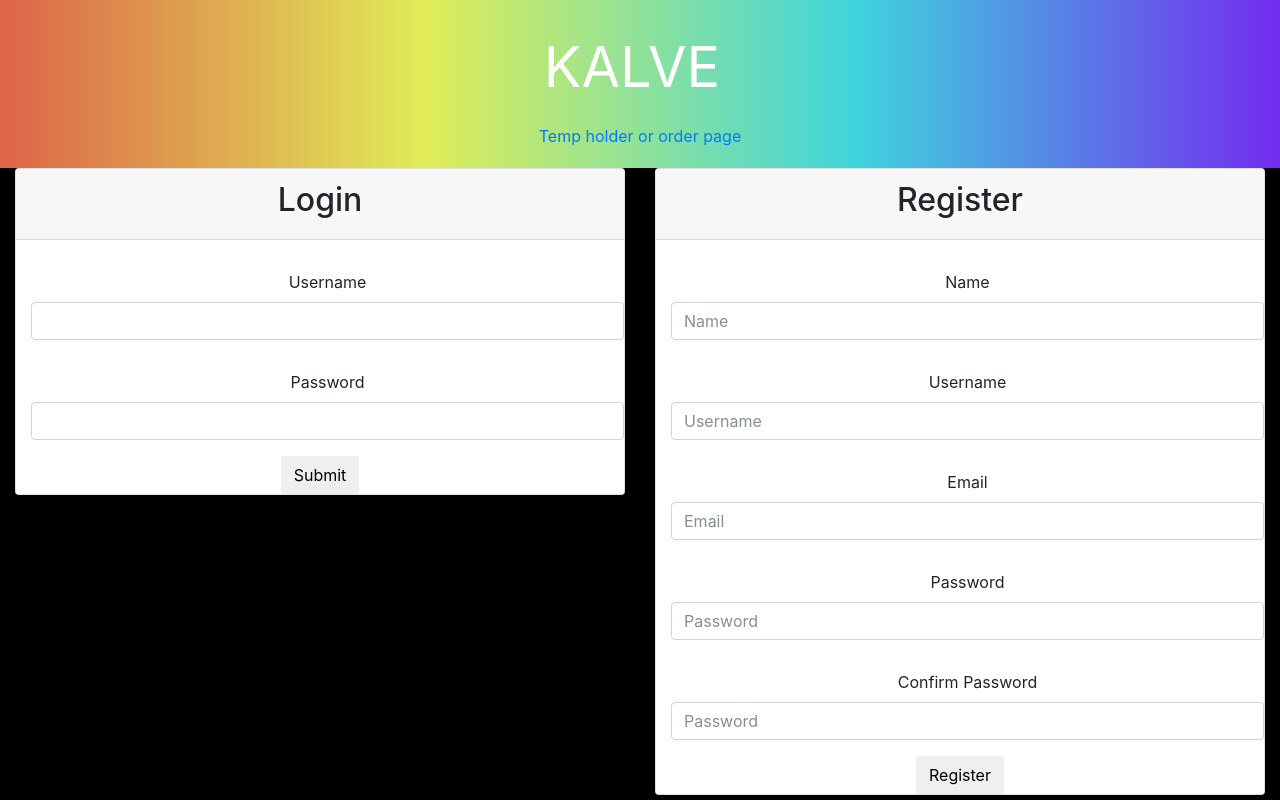
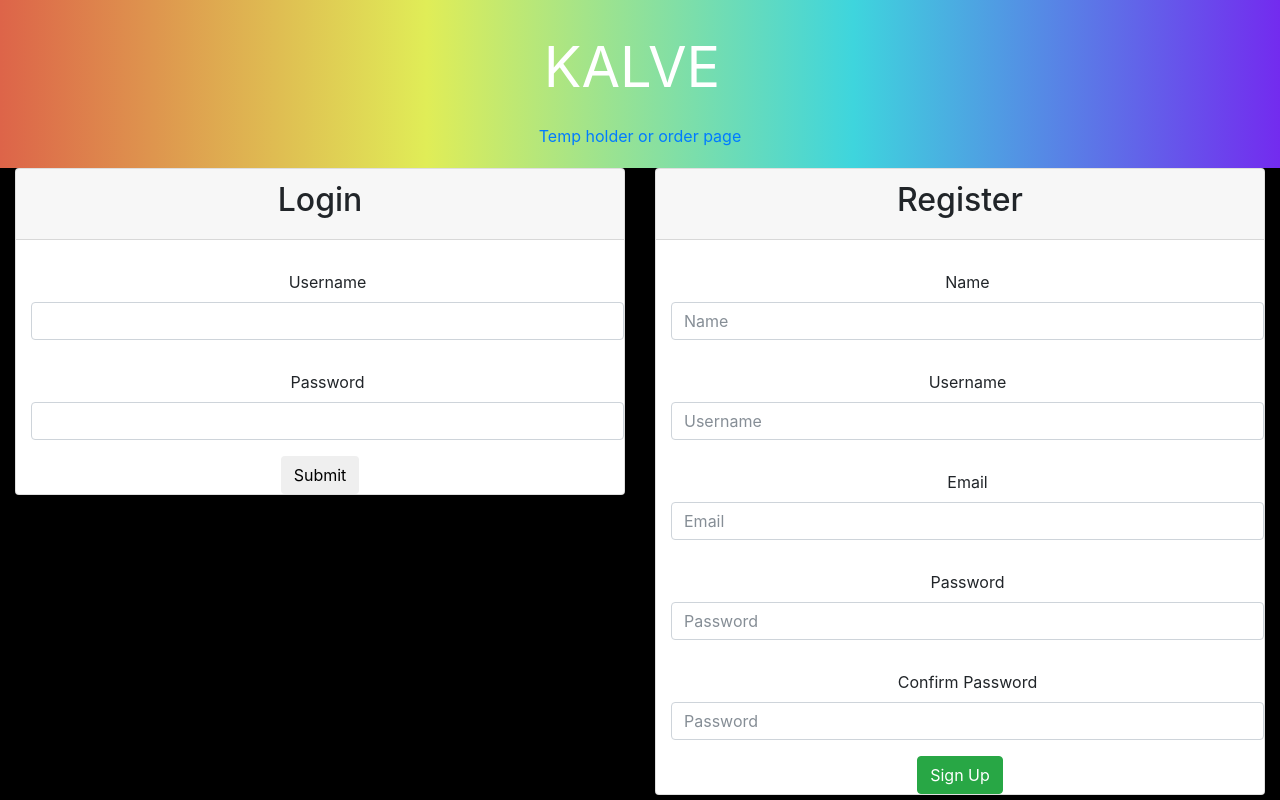
Before and after one commit to misterfoxy/KALVE, a React (Create React App) app in the folder client/: page /login in a window 1280 px wide. Built offline with nearby package versions, Linux system fonts and the light colour scheme.

Commit message:
added register button

```diff
--- /dev/null
+++ b/client/src/components/RegisterBtn/RegisterBtn.js
@@ -0,0 +1,8 @@
+import React from "react";
+
+const RegisterBtn = props => (
+    <button {...props} className="btn btn-success">
+    {props.children}
+    </button>
+);
+export default RegisterBtn;
--- /dev/null
+++ b/client/src/components/RegisterBtn/index.js
@@ -0,0 +1 @@
+export { default } from "./RegisterBtn";
--- a/client/src/pages/Login/Login.js
+++ b/client/src/pages/Login/Login.js
@@ -1,12 +1,16 @@
 import React, { Component } from "react";
+import RegisterBtn from "../../components/RegisterBtn";
+import API from "../../utils/API"
 
 class Login extends React.Component {
 
     constructor(props){
         super(props);
         this.state = {
-            usrLogin: '',
-            passLogin: ''
+            registerName: '',
+            registerUser: '',
+            registerEmail: '',
+            registerPass: ''
         }
     }
 
@@ -50,7 +54,7 @@ class Login extends React.Component {
                         <h2>Register</h2>
                        </div>
                        <div className="card-block">
-                       <form action="users/register" method="POST">
+                       <form>
                        <div className="form-group">
                         <label>Name</label>
                         <input type="text" className="form-control" placeholder="Name" name="name"></input>
@@ -71,7 +75,7 @@ class Login extends React.Component {
     <label>Confirm Password</label>
     <input type="password" className="form-control" placeholder="Password" name="password2"></input>
   </div>
-                        <button type="submit" className="btn btn-default">Register</button>
+                        <RegisterBtn onClick={this.handleUserRegister}>Sign Up</RegisterBtn>
                         </form>
                        </div>
                     </div>
--- a/client/src/utils/API.js
+++ b/client/src/utils/API.js
@@ -14,7 +14,7 @@ export default {
     return axios.delete("/api/books/" + id);
   },
   // Saves a book to the database
-  saveBook: function(bookData) {
-    return axios.post("/api/books", bookData);
+  saveBook: function(user) {
+    return axios.post("/users/register", user);
   }
 };
```
